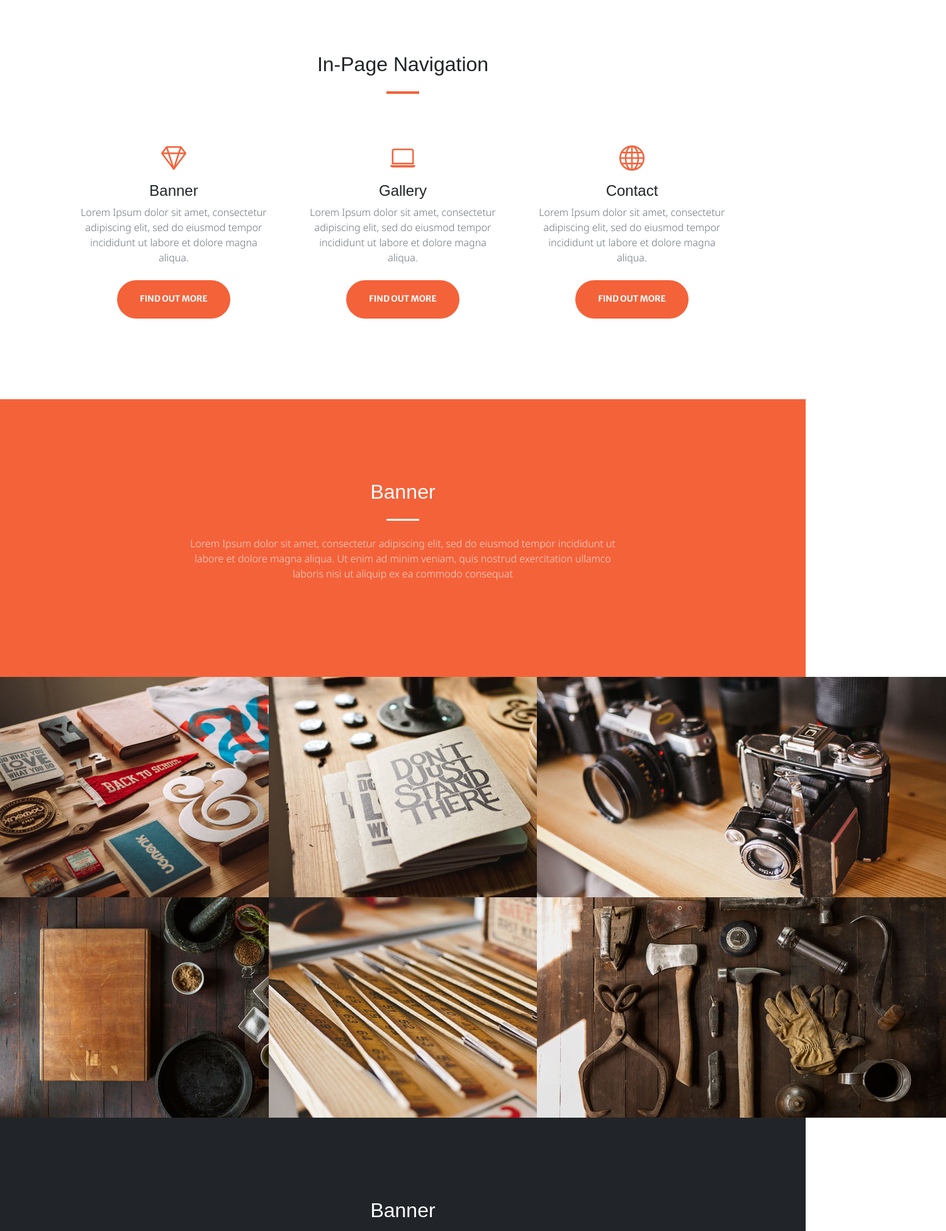
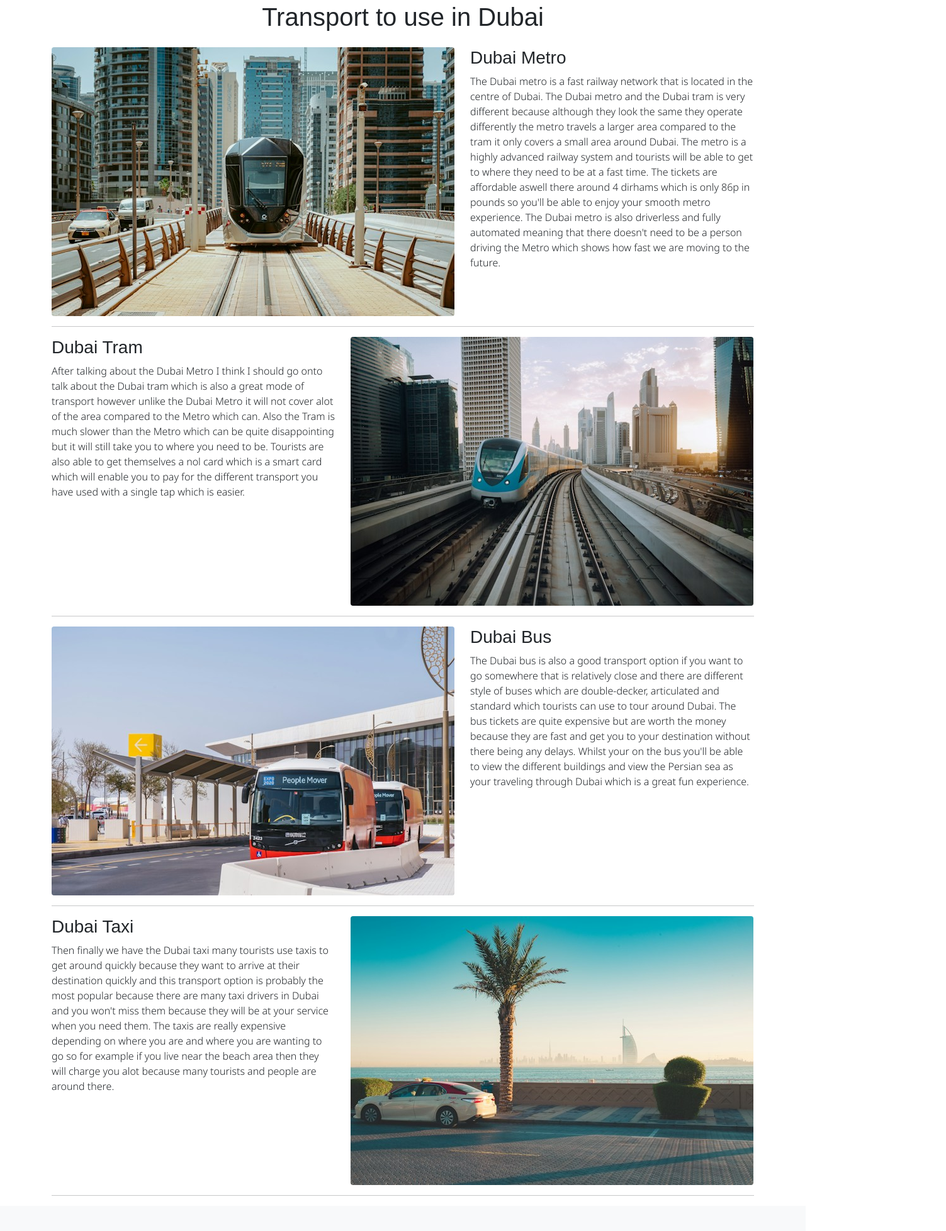
Before and after one commit to Robell426/narrative-website-robel-new, a plain HTML site: page page-four.html in a window 1280 px wide. Shown: the part 845-2800 px from the top of the page at 63% size, 1503 px wide, since content can reach past the window. Drawn offline with nearby package versions, Linux system fonts and the light colour scheme; some packages are replaced by stand-ins of ours; a script that the page names is missing; a web font is replaced by a local one.

Commit message:
commit to master
added images and also descriptions

```diff
--- a/page-four.html
+++ b/page-four.html
@@ -46,140 +46,77 @@
                         <hr class="divider" />
                     </div>
                     <div class="col-lg-8 align-self-baseline">
-                        <p class="text-white-75 mb-5">Lorem Ipsum dolor sit amet, consectetur adipiscing elit, sed do eiusmod tempor incididunt ut labore et dolore magna aliqua.</p>
+                        <p class="text-white-75 mb-5">Dubai has many modes of transport and you will see that their transport systems are excellent for getting you to where you need to be</p>
                     </div>
                 </div>
             </div>
         </header>
 
-        <!-- Services-->
-        <section class="page-section" id="services">
-            <div class="container px-4 px-lg-5">
-                <h2 class="text-center mt-0">In-Page Navigation</h2>
-                <hr class="divider" />
-                <div class="row gx-3 gx-lg-5">
-                    <div class="col-lg-4 col-md-6 text-center">
-                        <div class="mt-5">
-                            <div class="mb-2"><i class="bi-gem fs-1 text-primary"></i></div>
-                            <h3 class="h4 mb-2">Banner</h3>
-                            <p class="text-muted mb-4">Lorem Ipsum dolor sit amet, consectetur adipiscing elit, sed do eiusmod tempor incididunt ut labore et dolore magna aliqua.</p>
-                            <a class="btn btn-primary btn-xl" href="#about">Find Out More</a>
-                        </div>
-                    </div>
-                    <div class="col-lg-4 col-md-6 text-center">
-                        <div class="mt-5">
-                            <div class="mb-2"><i class="bi-laptop fs-1 text-primary"></i></div>
-                            <h3 class="h4 mb-2">Gallery</h3>
-                            <p class="text-muted mb-4">Lorem Ipsum dolor sit amet, consectetur adipiscing elit, sed do eiusmod tempor incididunt ut labore et dolore magna aliqua.</p>
-                            <a class="btn btn-primary btn-xl" href="#portfolio">Find Out More</a>
-                        </div>
-                    </div>
-                    <div class="col-lg-4 col-md-6 text-center">
-                        <div class="mt-5">
-                            <div class="mb-2"><i class="bi-globe fs-1 text-primary"></i></div>
-                            <h3 class="h4 mb-2">Contact</h3>
-                            <p class="text-muted mb-4">Lorem Ipsum dolor sit amet, consectetur adipiscing elit, sed do eiusmod tempor incididunt ut labore et dolore magna aliqua.</p>
-                            <a class="btn btn-primary btn-xl" href="#contact">Find Out More</a>
-                        </div>
-                    </div>
+
+         <!-- Page Content One Column Snippet -->
+    <div class="container mt-5">
+
+        <!-- Page Heading -->
+        <h1 class="my-4">Transport to use in Dubai</h1>
+
+        <!-- Project One -->
+        <div class="row">
+          <div class="col-md-7">
+              <img class="img-fluid rounded mb-3 mb-md-0" src="assets/img/Dubaimetro.jpg" alt="An image of the Dubai Metro">
+          </div>
+          <div class="col-md-5">
+            <h3>Dubai Metro</h3>
+            <p>The Dubai metro is a fast railway network that is located in the centre of Dubai. The Dubai metro and the Dubai tram is very different because although they look the same they operate differently the metro travels a larger area compared to the tram it only covers a small area around Dubai. The metro is a highly advanced railway system and tourists will be able to get to where they need to be at a fast time. The tickets are affordable aswell there around 4 dirhams which is only 86p in pounds so you'll be able to enjoy your smooth metro experience. The Dubai metro is also driverless and fully automated meaning that there doesn't need to be a person driving the Metro which shows how fast we are moving to the future. </p>
+          </div>
+        </div>
+        <!-- /.row -->
+
+        <hr>
+
+        <!-- Project Two -->
+        <div class="row">
+            <div class="col-md-5">
+              <h3>Dubai Tram</h3>
+              <p>After talking about the Dubai Metro I think I should go onto talk about the Dubai tram which is also a great mode of transport however unlike the Dubai Metro it will not cover alot of the area compared to the Metro which can. Also the Tram is much slower than the Metro which can be quite disappointing but it will still take you to where you need to be. Tourists are also able to get themselves a nol card which is a smart card which will enable you to pay for the different transport you have used with a single tap which is easier. </p>
                 </div>
-            </div>
-        </section>
+                <div class="col-md-7">
+                    <img class="img-fluid rounded mb-3 mb-md-0" src="assets/img/Dubaitram-1.jpg" alt="An image of the Dubai Tram">
+                </div>
+              </div>
+              <!-- /.row -->
 
-        <!-- About-->
-        <section class="page-section bg-primary" id="about">
-            <div class="container px-4 px-lg-5">
-                <div class="row gx-4 gx-lg-5 justify-content-center">
-                    <div class="col-lg-8 text-center">
-                        <h2 class="text-white mt-0">Banner</h2>
-                        <hr class="divider divider-light" />
-                        <p class="text-white-75 mb-4">Lorem Ipsum dolor sit amet, consectetur adipiscing elit, sed do eiusmod tempor incididunt ut labore et dolore magna aliqua. Ut enim ad minim veniam, quis nostrud exercitation ullamco laboris nisi ut aliquip ex ea commodo consequat</p>
-                    </div>
-                </div>
-            </div>
-        </section>
+        <hr>
 
-        <!-- Portfolio-->
-        <div id="portfolio">
-            <div class="container-fluid p-0">
-                <div class="row g-0">
-                    <div class="col-lg-4 col-sm-6">
-                        <a class="portfolio-box" href="assets/img/portfolio/fullsize/1.jpg" title="Project Name">
-                            <img class="img-fluid" src="assets/img/portfolio/thumbnails/1.jpg" alt="..." />
-                            <div class="portfolio-box-caption">
-                                <div class="project-category text-white-50">Category</div>
-                                <div class="project-name">Project Name</div>
-                            </div>
-                        </a>
-                    </div>
-                    <div class="col-lg-4 col-sm-6">
-                        <a class="portfolio-box" href="assets/img/portfolio/fullsize/2.jpg" title="Project Name">
-                            <img class="img-fluid" src="assets/img/portfolio/thumbnails/2.jpg" alt="..." />
-                            <div class="portfolio-box-caption">
-                                <div class="project-category text-white-50">Category</div>
-                                <div class="project-name">Project Name</div>
-                            </div>
-                        </a>
-                    </div>
-                    <div class="col-lg-4 col-sm-6">
-                        <a class="portfolio-box" href="assets/img/portfolio/fullsize/3.jpg" title="Project Name">
-                            <img class="img-fluid" src="assets/img/portfolio/thumbnails/3.jpg" alt="..." />
-                            <div class="portfolio-box-caption">
-                                <div class="project-category text-white-50">Category</div>
-                                <div class="project-name">Project Name</div>
-                            </div>
-                        </a>
-                    </div>
-                    <div class="col-lg-4 col-sm-6">
-                        <a class="portfolio-box" href="assets/img/portfolio/fullsize/4.jpg" title="Project Name">
-                            <img class="img-fluid" src="assets/img/portfolio/thumbnails/4.jpg" alt="..." />
-                            <div class="portfolio-box-caption">
-                                <div class="project-category text-white-50">Category</div>
-                                <div class="project-name">Project Name</div>
-                            </div>
-                        </a>
-                    </div>
-                    <div class="col-lg-4 col-sm-6">
-                        <a class="portfolio-box" href="assets/img/portfolio/fullsize/5.jpg" title="Project Name">
-                            <img class="img-fluid" src="assets/img/portfolio/thumbnails/5.jpg" alt="..." />
-                            <div class="portfolio-box-caption">
-                                <div class="project-category text-white-50">Category</div>
-                                <div class="project-name">Project Name</div>
-                            </div>
-                        </a>
-                    </div>
-                    <div class="col-lg-4 col-sm-6">
-                        <a class="portfolio-box" href="assets/img/portfolio/fullsize/6.jpg" title="Project Name">
-                            <img class="img-fluid" src="assets/img/portfolio/thumbnails/6.jpg" alt="..." />
-                            <div class="portfolio-box-caption p-3">
-                                <div class="project-category text-white-50">Category</div>
-                                <div class="project-name">Project Name</div>
-                            </div>
-                        </a>
-                    </div>
-                </div>
-            </div>
+        <!-- Project Three -->
+        <div class="row">
+          <div class="col-md-7">
+              <img class="img-fluid rounded mb-3 mb-md-0" src="assets/img/Dubaibus.2.jpg" alt="An image of the Dubai bus">
+          </div>
+          <div class="col-md-5">
+            <h3>Dubai Bus</h3>
+            <p>The Dubai bus is also a good transport option if you want to go somewhere that is relatively close and there are different style of buses which are double-decker, articulated and standard which tourists can use to tour around Dubai. The bus tickets are quite expensive but are worth the money because they are fast and get you to your destination without there being any delays. Whilst your on the bus you'll be able to view the different buildings and view the Persian sea as your traveling through Dubai which is a great fun experience. </p>
+          </div>
         </div>
-        <!-- Call to action-->
-        <section class="page-section bg-dark text-white">
-            <div class="container px-4 px-lg-5 text-center">
-                <h2 class="mb-4">Banner</h2>
-            </div>
-        </section>
-        <!-- Contact-->
-        <section class="page-section" id="contact">
-            <div class="container px-4 px-lg-5">
-                <div class="row gx-4 gx-lg-5 justify-content-center">
-                    <div class="col-lg-8 col-xl-6 text-center">
-                        <h2 class="mt-0">Let's Get In Touch!</h2>
-                        <hr class="divider" />
-                        <p class="text-muted mb-5">Ready to start your next project with us? Send us a messages and we will get back to you as soon as possible!</p>
-                    </div>
-                </div>
-        </section>
+        <!-- /.row -->
 
+        <hr>
 
+        <!-- Project Five -->
+        <div class="row">
+          <div class="col-md-5">
+            <h3>Dubai Taxi</h3>
+            <p>Then finally we have the Dubai taxi many tourists use taxis to get around quickly because they want to arrive at their destination quickly and this transport option is probably the most popular because there are many taxi drivers in Dubai and you won't miss them because they will be at your service when you need them. The taxis are really expensive depending on where you are and where you are wanting to go so for example if you live near the beach area then they will charge you alot because many tourists and people are around there.</p>
+          </div>
+          <div class="col-md-7">
+              <img class="img-fluid rounded mb-3 mb-md-0" src="assets/img/Dubaitaxi-1.jpg" alt="An image of a Dubai taxi">
+          </div>
+        </div>
+        <!-- /.row -->
 
+    <hr>
+
+      </div>
+      <!-- /.container -->
 
 
         <!-- Footer-->
```
Also changed, not shown: assets/img/Dubaibus.2.jpg (added), assets/img/Dubaimetro.jpg (added), assets/img/Dubaitaxi-1.jpg (added), assets/img/Dubaitram-1.jpg (added).
